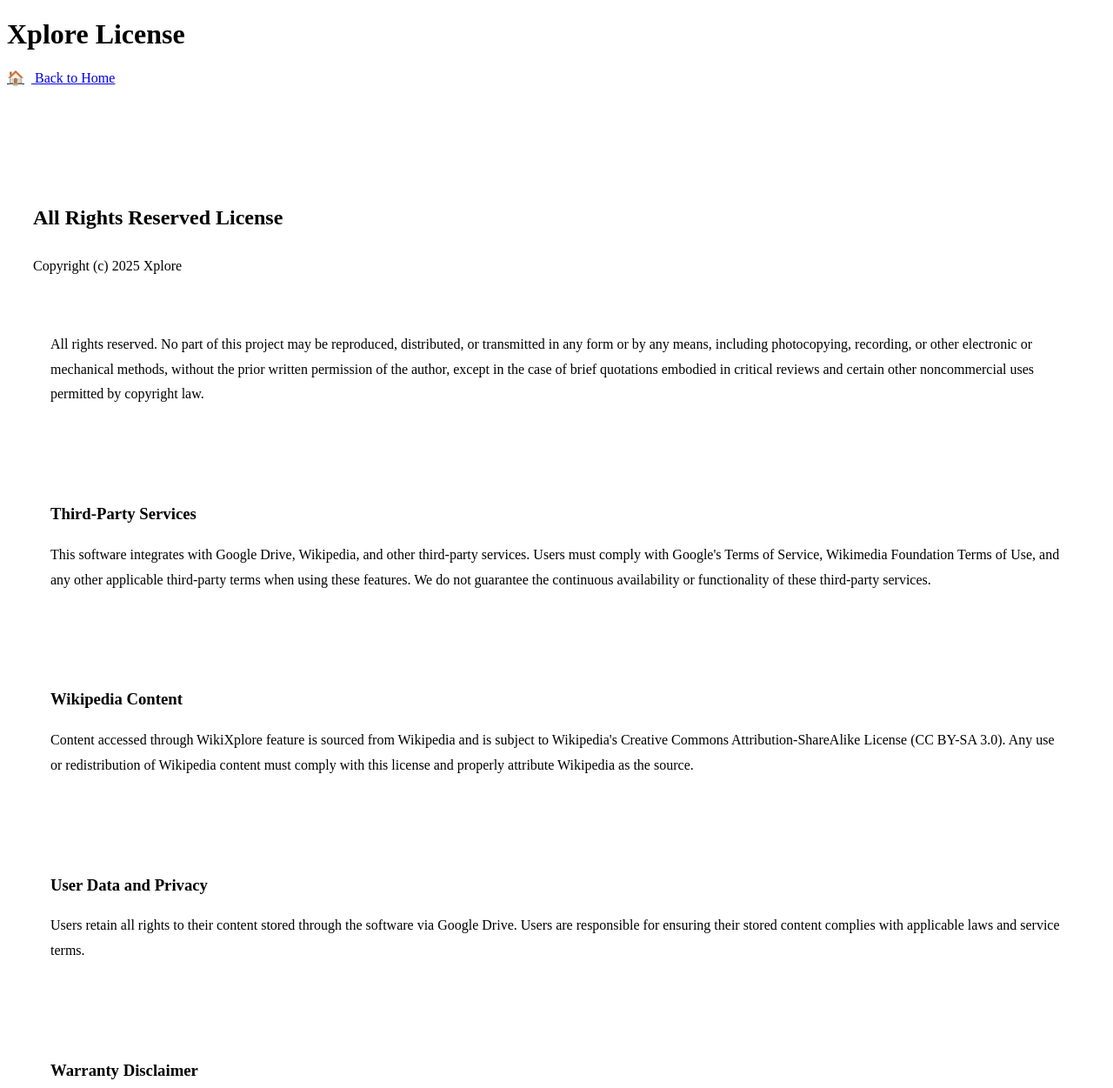
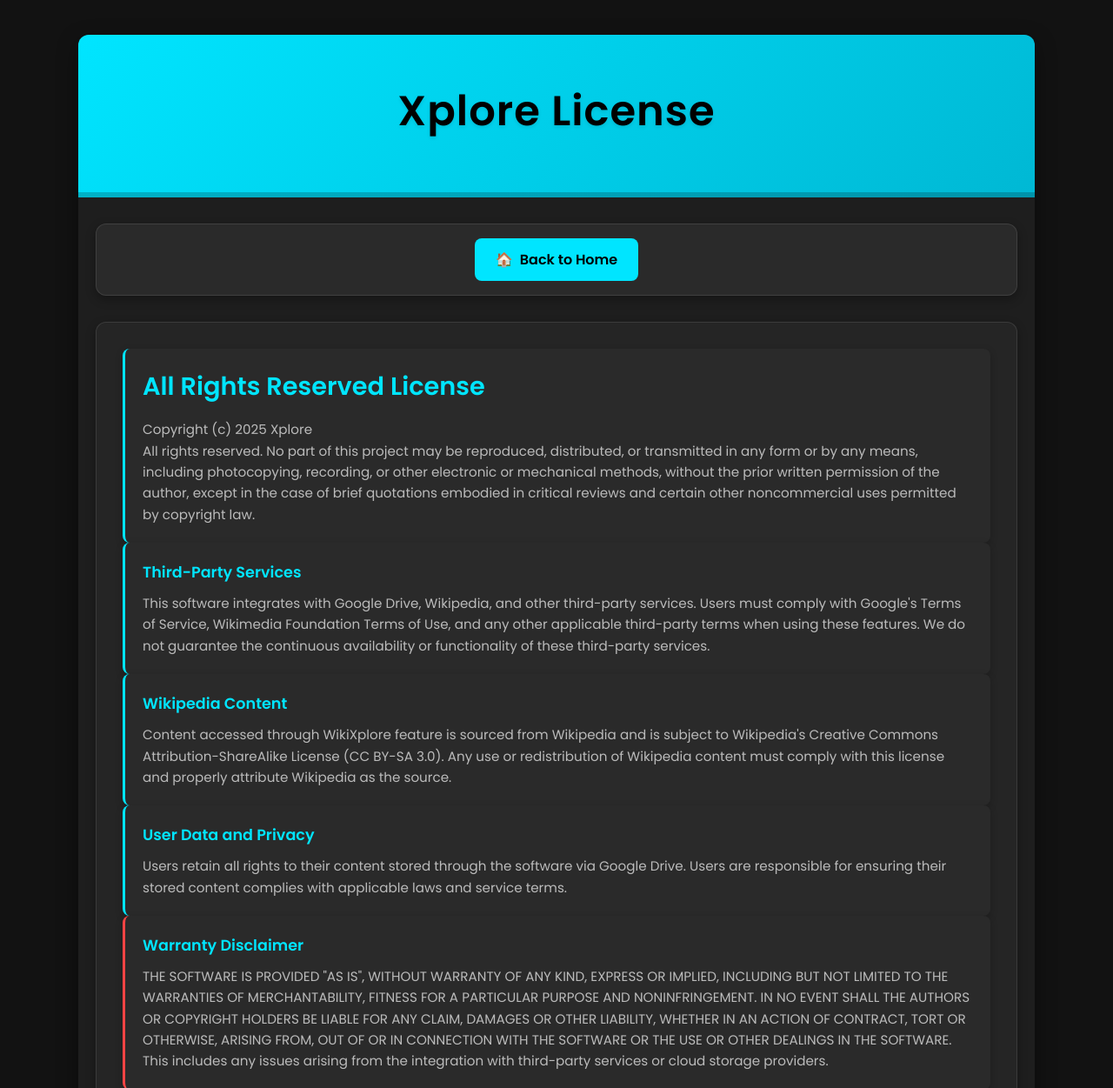
Before and after one commit to Xploresite/web, a plain HTML site: page license.html in a window 1280 px wide. Shown: the top 1251 px of the page at 87% size. Drawn offline with Linux system fonts and the light colour scheme.

Commit message:
Update license.html

```diff
--- a/license.html
+++ b/license.html
@@ -5,60 +5,194 @@
   <meta name="viewport" content="width=device-width, initial-scale=1.0" />
   <title>Xplore - License</title>
   <link href="https://fonts.googleapis.com/css2?family=Poppins:wght@300;400;500;600&display=swap" rel="stylesheet" />
+  <!-- Full CSS identical to homepage -->
   <style>
-    /* Your existing CSS styles here */
-    /* Additional styles for license content */
-    .license-content {
-      background: var(--section-bg);
-      padding: 30px;
-      border-radius: var(--border-radius);
-      margin: 20px 0;
-      line-height: 1.8;
+    /* All CSS from homepage - DO NOT MODIFY */
+    :root {
+      --primary-color: #00e5ff;
+      --secondary-color: #00b8d4;
+      --background-color: #121212;
+      --surface-color: #1e1e1e;
+      --text-color: #e0e0e0;
+      --border-radius: 12px;
+      --section-bg: #252525;
+      --card-bg: #2a2a2a;
     }
 
-    .license-content h3 {
-      color: var(--primary-color);
-      margin: 25px 0 15px;
+    * {
+      margin: 0;
+      padding: 0;
+      box-sizing: border-box;
     }
 
-    .license-info {
+    body {
+      font-family: 'Poppins', sans-serif;
+      line-height: 1.6;
+      color: var(--text-color);
+      background-color: var(--background-color);
+    }
+
+    .container {
+      max-width: 1100px;
+      margin: 40px auto;
+      padding: 20px;
+      background: var(--surface-color);
+      box-shadow: 0 8px 24px rgba(0,0,0,0.4);
+      border-radius: var(--border-radius);
+    }
+
+    .header {
+      text-align: center;
+      padding: 50px 0;
+      background: linear-gradient(135deg, var(--primary-color), var(--secondary-color));
+      color: #000;
+      border-radius: var(--border-radius) var(--border-radius) 0 0;
+      margin: -20px -20px 30px -20px;
+      position: relative;
+      overflow: hidden;
+    }
+
+    .header::after {
+      content: "";
+      position: absolute;
+      bottom: 0;
+      left: 0;
+      width: 100%;
+      height: 6px;
+      background: rgba(0,0,0,0.2);
+    }
+
+    .header h1 {
+      font-size: 3em;
+      margin-bottom: 10px;
+      color: #000;
+      letter-spacing: 1px;
+      text-shadow: 0 2px 4px rgba(0,0,0,0.1);
+    }
+
+    .header p {
+      font-size: 1.3em;
+      opacity: 0.9;
+      font-weight: 500;
+    }
+
+    nav {
+      text-align: center;
+      margin-bottom: 30px;
+      padding: 16px 0;
+      background: var(--card-bg);
+      border-radius: var(--border-radius);
+      box-shadow: 0 4px 12px rgba(0,0,0,0.3);
+      border: 1px solid rgba(255,255,255,0.1);
+    }
+
+    nav a {
+      display: inline-flex;
+      align-items: center;
+      padding: 12px 24px;
+      background: var(--primary-color);
+      color: #000;
+      text-decoration: none;
+      border-radius: 8px;
+      font-weight: 600;
+      transition: transform 0.3s ease, background 0.3s ease;
+    }
+
+    nav a:hover {
+      transform: translateY(-3px);
+      background: var(--secondary-color);
+      color: #000;
+    }
+
+    .content {
+      padding: 30px;
+      background: var(--section-bg);
+      border-radius: var(--border-radius);
+      box-shadow: 0 4px 12px rgba(0,0,0,0.3);
+      border: 1px solid rgba(255,255,255,0.1);
+      margin-bottom: 30px;
+    }
+
+    .features {
+      list-style: none;
+      padding-left: 0;
+      margin-top: 20px;
+      display: grid;
+      grid-template-columns: repeat(auto-fill, minmax(300px, 1fr));
+      gap: 20px;
+    }
+
+    .feature-card {
       background: var(--card-bg);
       padding: 20px;
       border-radius: 8px;
-      margin: 20px 0;
       border-left: 3px solid var(--primary-color);
+      box-shadow: 0 3px 10px rgba(0,0,0,0.2);
+      transition: transform 0.3s ease, box-shadow 0.3s ease;
     }
 
-    .timestamp {
+    .feature-card:hover {
+      transform: translateY(-5px);
+      box-shadow: 0 6px 14px rgba(0,0,0,0.3);
+    }
+
+    .feature-title {
+      font-weight: 600;
+      color: var(--primary-color);
+      margin-bottom: 10px;
+      font-size: 1.1em;
+    }
+
+    .feature-desc {
+      font-size: 0.95em;
+      color: #bbb;
+    }
+
+    h2 {
+      color: var(--primary-color);
+      margin-bottom: 15px;
+      font-size: 1.8em;
+    }
+
+    footer {
+      text-align: center;
+      font-size: 0.9em;
+      color: #888;
+      padding: 20px;
+      border-top: 1px solid rgba(255,255,255,0.1);
+      margin-top: 10px;
+    }
+
+    .contact-section {
+      margin-top: 30px;
+      padding: 20px;
+      background: var(--card-bg);
+      border-radius: var(--border-radius);
+      text-align: center;
+      border: 1px solid rgba(255,255,255,0.05);
+    }
+
+    .contact-email {
       color: var(--primary-color);
       font-weight: 500;
-      margin-bottom: 20px;
+      text-decoration: none;
+      transition: color 0.3s ease;
     }
 
-    .contact-info {
-      color: var(--text-color);
-      background: var(--card-bg);
-      padding: 15px;
-      border-radius: 8px;
-      margin: 20px 0;
-      text-align: center;
-    }
-
-    .section {
-      margin: 25px 0;
-      padding: 20px;
-      background: var(--card-bg);
-      border-radius: 8px;
-      border-left: 3px solid var(--primary-color);
+    .contact-email:hover {
+      color: var(--secondary-color);
+      text-decoration: underline;
     }
   </style>
 </head>
 <body>
   <div class="container">
+    <!-- Same header as homepage -->
     <div class="header">
       <h1>Xplore License</h1>
     </div>
 
+    <!-- Same navigation style -->
     <nav>
       <a href="https://xplore.sbs" class="download-button">
         <span style="margin-right: 8px;">🏠</span>
@@ -67,46 +201,53 @@
     </nav>
 
     <div class="content">
-      <div class="license-content">
-        <div class="license-info">
-          <!-- Dynamic date/time and user info will be inserted here -->
-        </div>
-
+      <!-- License content in feature cards -->
+      <div class="feature-card">
         <h2>All Rights Reserved License</h2>
-        <p>Copyright (c) 2025 Xplore</p>
-
-        <div class="section">
+        <div class="feature-desc">
+          <p>Copyright (c) 2025 Xplore</p>
           <p>All rights reserved. No part of this project may be reproduced, distributed, or transmitted in any form or by any means, including photocopying, recording, or other electronic or mechanical methods, without the prior written permission of the author, except in the case of brief quotations embodied in critical reviews and certain other noncommercial uses permitted by copyright law.</p>
         </div>
+      </div>
 
-        <div class="section">
-          <h3>Third-Party Services</h3>
+      <div class="feature-card">
+        <div class="feature-title">Third-Party Services</div>
+        <div class="feature-desc">
           <p>This software integrates with Google Drive, Wikipedia, and other third-party services. Users must comply with Google's Terms of Service, Wikimedia Foundation Terms of Use, and any other applicable third-party terms when using these features. We do not guarantee the continuous availability or functionality of these third-party services.</p>
         </div>
+      </div>
 
-        <div class="section">
-          <h3>Wikipedia Content</h3>
+      <div class="feature-card">
+        <div class="feature-title">Wikipedia Content</div>
+        <div class="feature-desc">
           <p>Content accessed through WikiXplore feature is sourced from Wikipedia and is subject to Wikipedia's Creative Commons Attribution-ShareAlike License (CC BY-SA 3.0). Any use or redistribution of Wikipedia content must comply with this license and properly attribute Wikipedia as the source.</p>
         </div>
+      </div>
 
-        <div class="section">
-          <h3>User Data and Privacy</h3>
+      <div class="feature-card">
+        <div class="feature-title">User Data and Privacy</div>
+        <div class="feature-desc">
           <p>Users retain all rights to their content stored through the software via Google Drive. Users are responsible for ensuring their stored content complies with applicable laws and service terms.</p>
         </div>
+      </div>
 
-        <div class="section">
-          <h3>Warranty Disclaimer</h3>
+      <div class="feature-card" style="border-left-color: #ff4444;">
+        <div class="feature-title">Warranty Disclaimer</div>
+        <div class="feature-desc">
           <p>THE SOFTWARE IS PROVIDED "AS IS", WITHOUT WARRANTY OF ANY KIND, EXPRESS OR IMPLIED, INCLUDING BUT NOT LIMITED TO THE WARRANTIES OF MERCHANTABILITY, FITNESS FOR A PARTICULAR PURPOSE AND NONINFRINGEMENT. IN NO EVENT SHALL THE AUTHORS OR COPYRIGHT HOLDERS BE LIABLE FOR ANY CLAIM, DAMAGES OR OTHER LIABILITY, WHETHER IN AN ACTION OF CONTRACT, TORT OR OTHERWISE, ARISING FROM, OUT OF OR IN CONNECTION WITH THE SOFTWARE OR THE USE OR OTHER DEALINGS IN THE SOFTWARE.</p>
           <p>This includes any issues arising from the integration with third-party services or cloud storage providers.</p>
         </div>
+      </div>
 
-        <div class="contact-info">
-          <p>For permission requests, write to the author at:</p>
-          <a href="mailto:wecare@xplore.sbs" class="contact-email">wecare@xplore.sbs</a>
-        </div>
+      <!-- Same contact section as homepage -->
+      <div class="contact-section">
+        <h3>Contact Information</h3>
+        <p>For permission requests:</p>
+        <p>Email: <a href="mailto:wecare@xplore.sbs" class="contact-email">wecare@xplore.sbs</a></p>
       </div>
     </div>
 
+    <!-- Same footer as homepage -->
     <footer>
       <p>&copy; 2025 Xplore. All rights reserved.</p>
     </footer>
```
